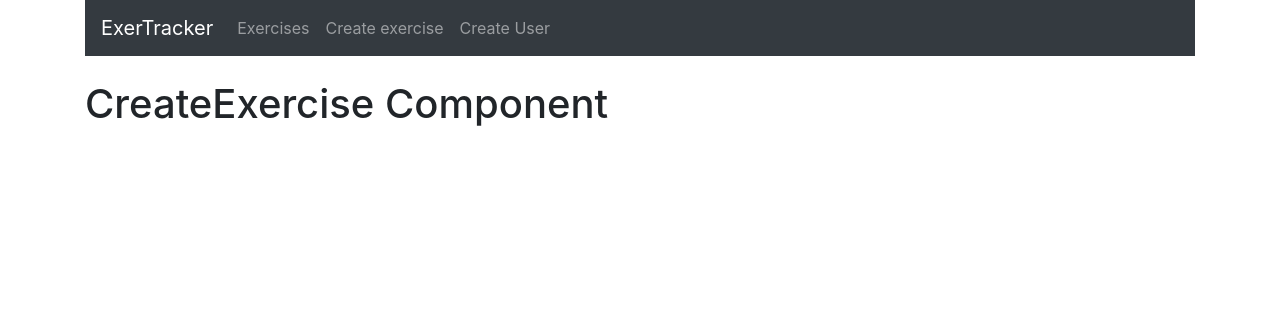
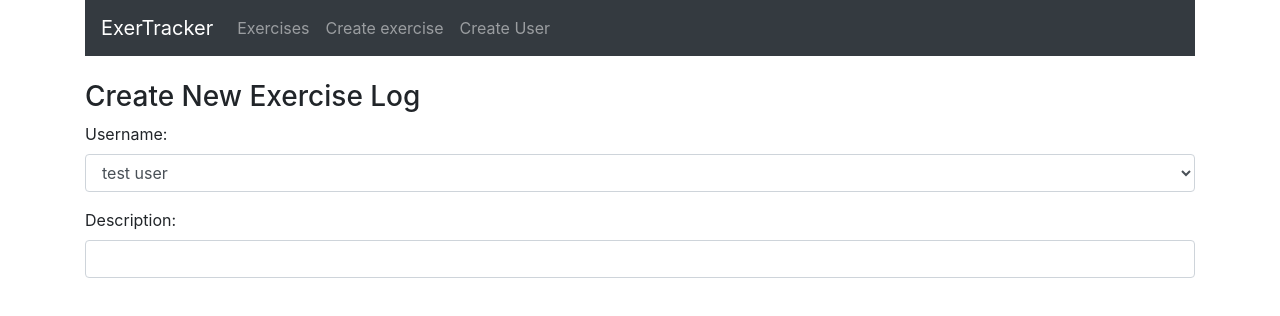
Before and after one commit to JordanAlexander22/MERN-FITNESS, a React (Create React App) app in the folder mern-fitness/: page /create in a window 1280 px wide. Shown: the top 316 px of the page. Built offline with nearby package versions, Linux system fonts and the light colour scheme.

Commit message:
needs debugging

```diff
--- a/mern-fitness/src/components/CreateExercise/CreateExercise.jsx
+++ b/mern-fitness/src/components/CreateExercise/CreateExercise.jsx
@@ -49,7 +49,37 @@
 
     render() {
         return (
-           <h1>CreateExercise Component</h1>
+           <div>
+               <h3>Create New Exercise Log</h3>
+               <form onSubmit= {this.onSubmit}>
+                   <div className= 'form-group'>
+                       <label>Username:</label>
+                       <select ref= 'userInput'
+                       required
+                       className= 'form-control'
+                       onChange= {this.handleChange.bind(this)}
+                       value= {this.state.username}>
+                           {
+                               this.state.users.map(function(user) {
+                                   return <option
+                                   key= {user}
+                                   value= {user}>{user}
+                                   </option>;
+                               })
+                           }
+                       </select>
+                   </div>
+                   <div className= 'form-group'>
+                       <label>Description: </label>
+                       <input type= 'text'
+                       required
+                       className= 'form-control'
+                       value= {this.state.description}
+                       onChange= {this.handleChange.bind(this)}
+                       />
+                   </div>
+               </form>
+           </div>
         )
     }
 }
```
